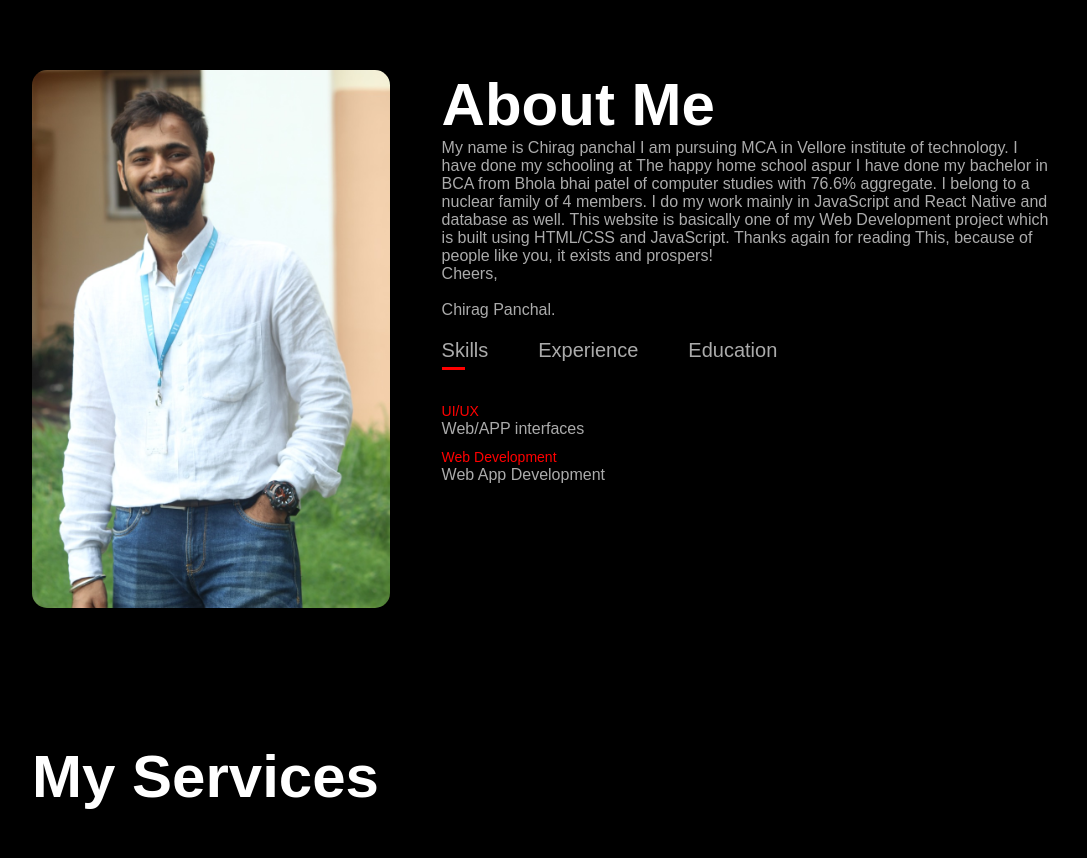
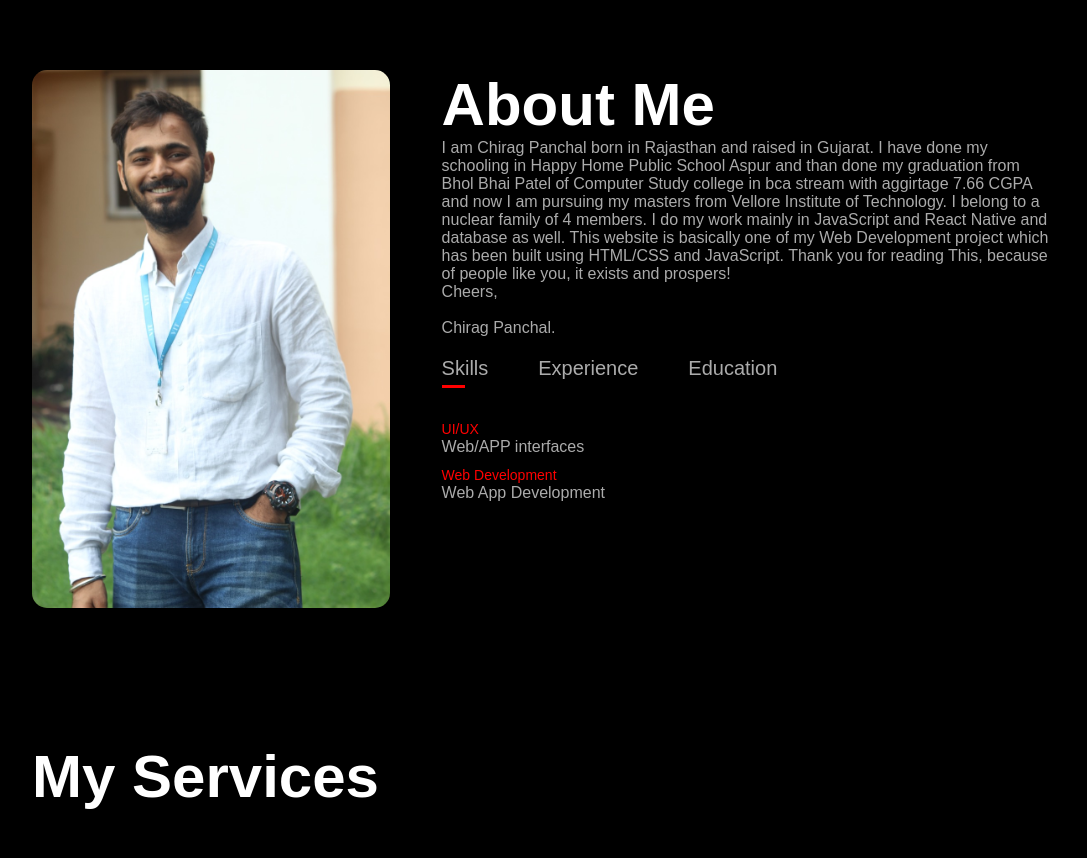
Before and after one commit to paulchirag15/Portfolio, a plain HTML site: page index.html in a window 1280 px wide. Shown: the part 820-1678 px from the top of the page, without its empty margins (96-1183 px from the left). Drawn offline with Linux system fonts and the light colour scheme.

Commit message:
portfolio

```diff
--- a/index.html
+++ b/index.html
@@ -42,14 +42,15 @@
           <div class="about-col-2">
             <h1 class="sub-title">About Me</h1>
             <p>
-              My name is Chirag panchal I am pursuing MCA in Vellore institute
-              of technology. I have done my schooling at The happy home school
-              aspur I have done my bachelor in BCA from Bhola bhai patel of
-              computer studies with 76.6% aggregate. I belong to a nuclear
-              family of 4 members. I do my work mainly in JavaScript and React
-              Native and database as well. This website is basically one of my
-              Web Development project which is built using HTML/CSS and
-              JavaScript. Thanks again for reading This, because of people like
+              I am Chirag Panchal born in Rajasthan and raised in Gujarat. I
+              have done my schooling in Happy Home Public School Aspur and than
+              done my graduation from Bhol Bhai Patel of Computer Study college
+              in bca stream with aggirtage 7.66 CGPA and now I am pursuing my
+              masters from Vellore Institute of Technology. I belong to a
+              nuclear family of 4 members. I do my work mainly in JavaScript and
+              React Native and database as well. This website is basically one
+              of my Web Development project which has been built using HTML/CSS
+              and JavaScript. Thank you for reading This, because of people like
               you, it exists and prospers!<br />
               Cheers,<br />
               <br />
```
